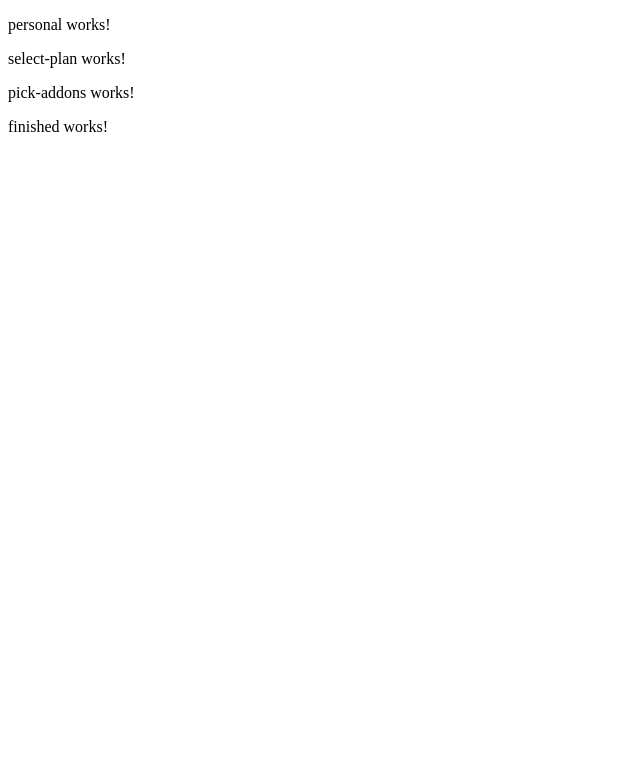
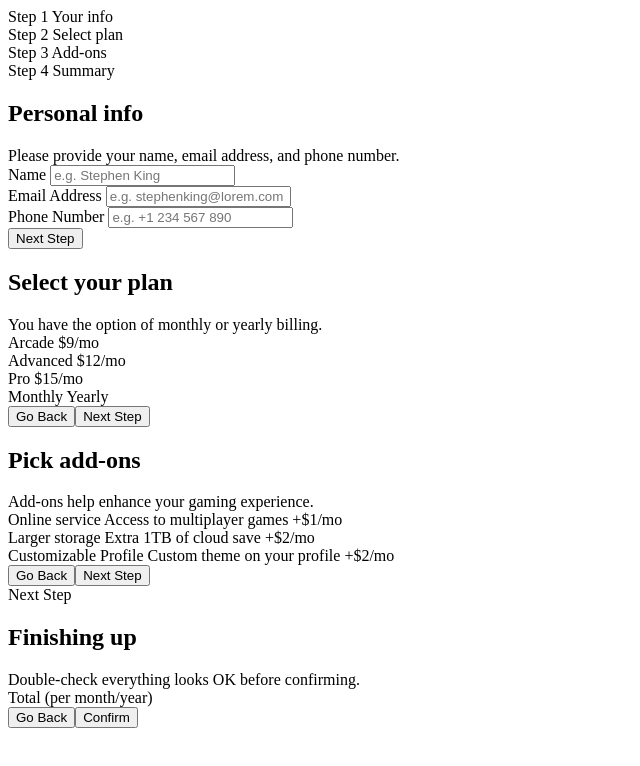
Before and after one commit to bitz161/multi-step-form-main, an Angular app: page / in a window 1280 px wide. Shown: the top 766 px of the page, without its empty margins (0-640 px from the left). Built offline with nearby package versions, Linux system fonts and the light colour scheme.

Commit message:
html setup

```diff
--- a/src/app/add-ons/pick-addons/pick-addons.component.html
+++ b/src/app/add-ons/pick-addons/pick-addons.component.html
@@ -1 +1,16 @@
-<p>pick-addons works!</p>
+<!-- Step 3 start -->
+<div>
+  <section>
+    <h2>Pick add-ons</h2>
+    Add-ons help enhance your gaming experience.
+  </section>
+  <section>Online service Access to multiplayer games +$1/mo</section>
+  <section>Larger storage Extra 1TB of cloud save +$2/mo</section>
+  <section>Customizable Profile Custom theme on your profile +$2/mo</section>
+  <button>Go Back</button>
+  <button>Next Step</button>
+</div>
+
+Next Step
+
+<!-- Step 3 end -->
--- a/src/app/app.module.ts
+++ b/src/app/app.module.ts
@@ -9,9 +9,11 @@ import { InfoModule } from './info/info.module';
 import { PlanModule } from './plan/plan.module';
 import { SummaryModule } from './summary/summary.module';
 import { SharedModule } from './shared/shared.module';
+import { SidebarComponent } from './sidebar/sidebar.component';
+import { ResultsComponent } from './results/results.component';
 
 @NgModule({
-  declarations: [AppComponent, FormPlansComponent],
+  declarations: [AppComponent, FormPlansComponent, SidebarComponent, ResultsComponent],
   imports: [
     BrowserModule,
     AppRoutingModule,
--- a/src/app/form-plans/form-plans.component.html
+++ b/src/app/form-plans/form-plans.component.html
@@ -1,3 +1,4 @@
+<app-sidebar></app-sidebar>
 <app-personal></app-personal>
 <app-select-plan></app-select-plan>
 <app-pick-addons></app-pick-addons>
--- a/src/app/info/personal/personal.component.html
+++ b/src/app/info/personal/personal.component.html
@@ -1 +1,27 @@
-<p>personal works!</p>
+<!-- Step 1 start -->
+
+<div>
+  <section>
+    <h2>Personal info</h2>
+    Please provide your name, email address, and phone number.
+  </section>
+
+  <form>
+    <div>
+      Name
+      <input placeholder="e.g. Stephen King" />
+    </div>
+    <div>
+      Email Address
+      <input placeholder="e.g. stephenking@lorem.com" />
+    </div>
+    <div>
+      Phone Number
+      <input placeholder="e.g. +1 234 567 890" />
+    </div>
+  </form>
+
+  <button>Next Step</button>
+</div>
+
+<!-- Step 1 end -->
--- a/src/app/plan/select-plan/select-plan.component.html
+++ b/src/app/plan/select-plan/select-plan.component.html
@@ -1 +1,21 @@
-<p>select-plan works!</p>
+<!-- Step 2 start -->
+
+<div>
+  <section>
+    <h2>Select your plan</h2>
+    You have the option of monthly or yearly billing.
+  </section>
+
+  <section>Arcade $9/mo</section>
+
+  <section>Advanced $12/mo</section>
+
+  <section>Pro $15/mo</section>
+
+  <section>Monthly Yearly</section>
+
+  <button>Go Back</button>
+  <button>Next Step</button>
+</div>
+
+<!-- Step 2 end -->
--- /dev/null
+++ b/src/app/results/results.component.html
@@ -0,0 +1,12 @@
+<div>
+  <!-- Step 5 start -->
+
+  <h2>Thank you!</h2>
+  <section>
+    Thanks for confirming your subscription! We hope you have fun using our
+    platform. If you ever need support, please feel free to email us at
+    support@loremgaming.com.
+  </section>
+
+  <!-- Step 5 end -->
+</div>
--- /dev/null
+++ b/src/app/sidebar/sidebar.component.html
@@ -0,0 +1,12 @@
+<!-- Sidebar start -->
+
+<nav>
+  <div>Step 1 Your info</div>
+
+  <div>Step 2 Select plan</div>
+  <div>Step 3 Add-ons</div>
+
+  <div>Step 4 Summary</div>
+</nav>
+
+<!-- Sidebar end -->
--- a/src/app/summary/finished/finished.component.html
+++ b/src/app/summary/finished/finished.component.html
@@ -1 +1,17 @@
-<p>finished works!</p>
+<!-- Step 4 start -->
+
+<div>
+  <section>
+    <h2>Finishing up</h2>
+    Double-check everything looks OK before confirming.
+  </section>
+  <!-- Dynamically add subscription and add-on selections here -->
+  <section>
+    <!-- TODO: Summary of services -->
+  </section>
+  <section>Total (per month/year)</section>
+  <button>Go Back</button>
+  <button>Confirm</button>
+</div>
+
+<!-- Step 4 end -->
```
Also changed, not shown: src/app/results/results.component.ts (added, +10 -0 lines), src/app/sidebar/sidebar.component.ts (added, +10 -0 lines), src/app/results/results.component.scss (added), src/app/sidebar/sidebar.component.scss (added), 2 other files (tests, documents, lock files or other folders).
